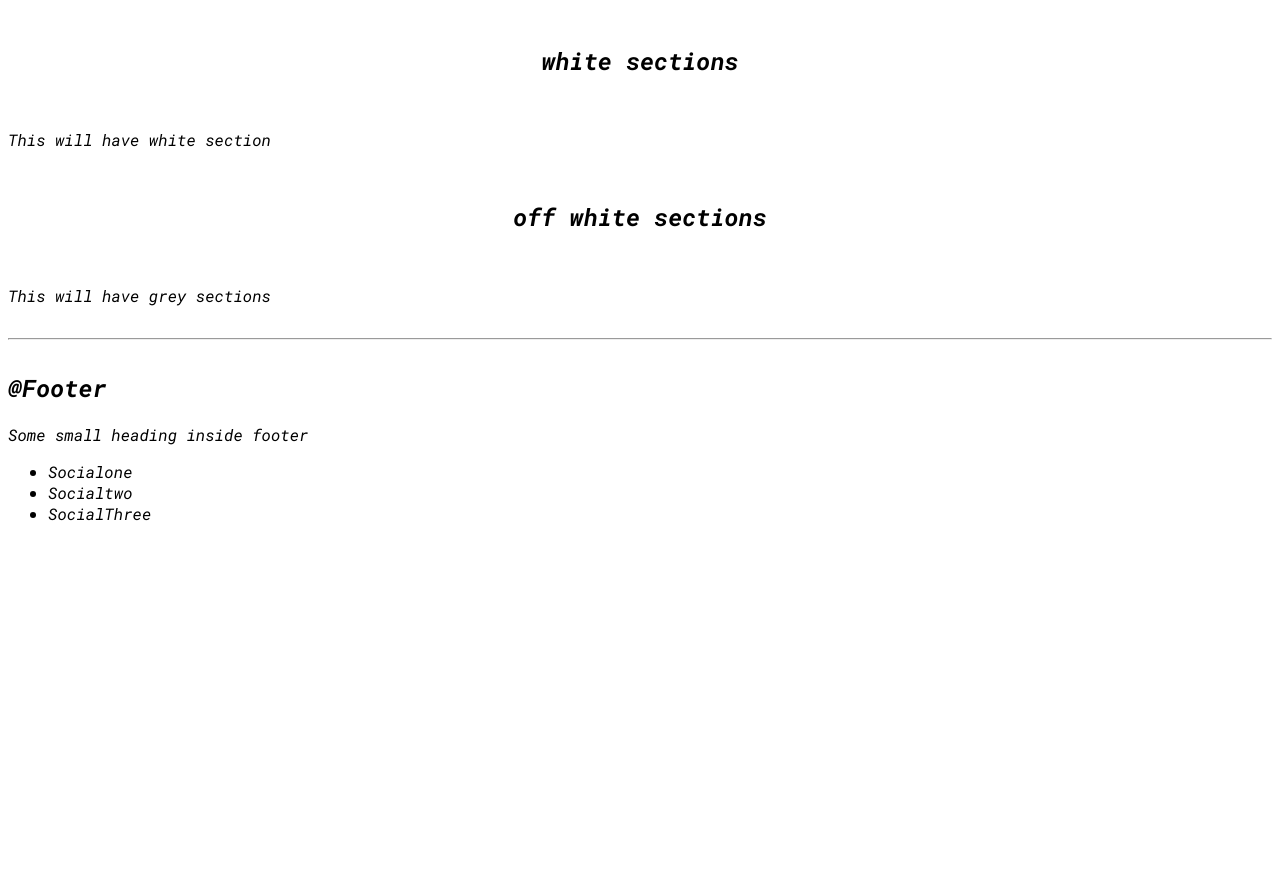
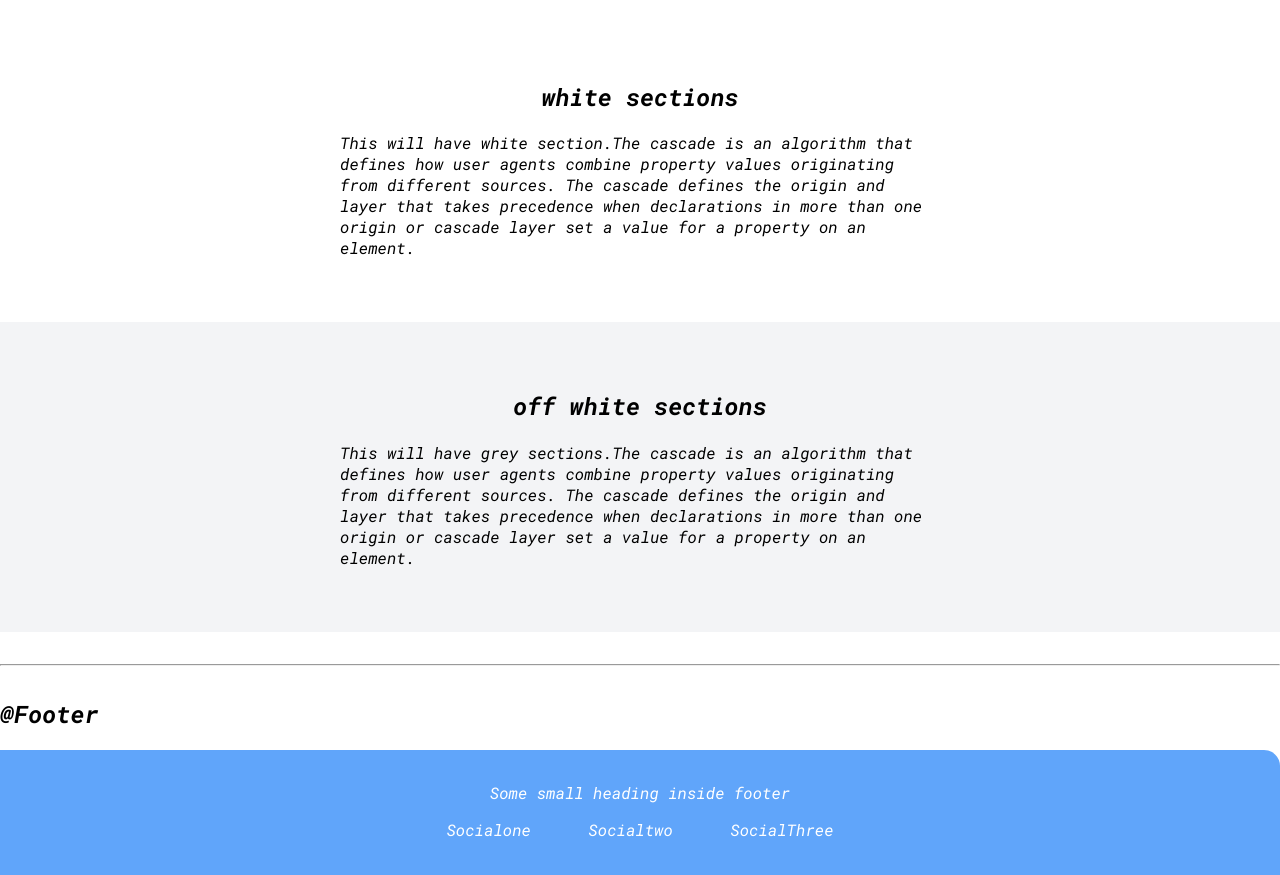
Before and after one commit to Vishz07/Neog-camp-Component-Library, a plain HTML site: page index.html in a window 1280 px wide. Shown: the part 2140-3015 px from the top of the page. Before the commit the page ends 2680 px from the top, so only its background shows below. Drawn offline with Linux system fonts and the light colour scheme.

Commit message:
Html Css done

```diff
--- a/Styles.css
+++ b/Styles.css
@@ -3,10 +3,12 @@
 :root{
   --primary-color:#60a5fa;
   --dark-grey:#525252;
+  --offwhite:#f3f4f6;
 }
 
 body{
   font-family: 'Roboto Mono', monospace;
+  margin: 0px;
 }
 
 .container{
@@ -19,6 +21,7 @@ body{
 .links{
   text-decoration: none;
   padding: 0.5rem 1rem;
+
 }
 
 .link-primary{
@@ -33,6 +36,9 @@ body{
   border-radius: 0.5rem;
   border: 2px solid var(--primary-color);
 
+}
+.link-align{
+  text-align: center;
 }
 hr{
   margin:2rem 0rem;
@@ -86,5 +92,28 @@ text-align:center;
 
 .section h1{
   text-align: center;
+
+}
+.section{
   padding: 2rem;
 }
+.ow{
+  background-color: var(--offwhite);
+;
+}
+
+/* footer */
+.footer{
+  background-color: var(--primary-color);
+  padding: 2rem;
+  text-align: center;
+  color: white;
+  border-top-right-radius: 1rem;
+}
+
+.footer .links{
+  color: white;
+}
+.footer ul{
+  padding-inline-start: 0px;
+}
--- a/index.html
+++ b/index.html
@@ -34,9 +34,9 @@
     <h3>Center container</h3>
     <div class="container container-center">This is a centered container it will go till the specified width</div>
 
-    <h3>@links</h3>
-    <a href="/" class="link-primary links">Primary link</a>
-    <a href="/" class="link-secondary links">Secondary link</a>
+    <h3  link-align>@links</h3>
+      <a href="/" class="link-primary links link-align">Primary link</a>
+      <a href="/" class="link-secondary links link-align">Secondary link</a>
 
 
    <hr />
@@ -100,13 +100,17 @@
     <h2>@sections</h2>
 
     <section class="section">
+      <div class="container container-center">
       <h1>white sections</h1>
-      <p>This will have white section</p>
+      <p>This will have white section.The cascade is an algorithm that defines how user agents combine property values originating from different sources. The cascade defines the origin and layer that takes precedence when declarations in more than one origin or cascade layer set a value for a property on an element.</p>
+    </div>
     </section>
 
-    <section class="section">
+    <section class="section ow">
+      <div class="container container-center">
       <h1>off white sections</h1>
-      <p>This will have grey sections</p>
+      <p>This will have grey sections.The cascade is an algorithm that defines how user agents combine property values originating from different sources. The cascade defines the origin and layer that takes precedence when declarations in more than one origin or cascade layer set a value for a property on an element.</p>
+      </div>
     </section>
 
     <hr />
@@ -114,12 +118,13 @@
     <h2>@Footer</h2>
 
 
-    <footer>
-      <div>Some small heading inside footer</div>
-      <ul>
-        <li>Socialone</li>
-        <li>Socialtwo</li>
-        <li>SocialThree</li>
+    <footer class="footer">
+      <div class="footer-header">Some small heading inside footer</div>
+      <ul class="social-links list-non-bullet ">
+        <li class="list-item-inline"><a href="" class="links">Socialone</a></li>
+        <li class="list-item-inline"><a href="" class="links">Socialtwo</a></li>
+        <li class="list-item-inline"><a href="" class="links">SocialThree</a></li>
+
       </ul>
     </footer>
   </body>
```
